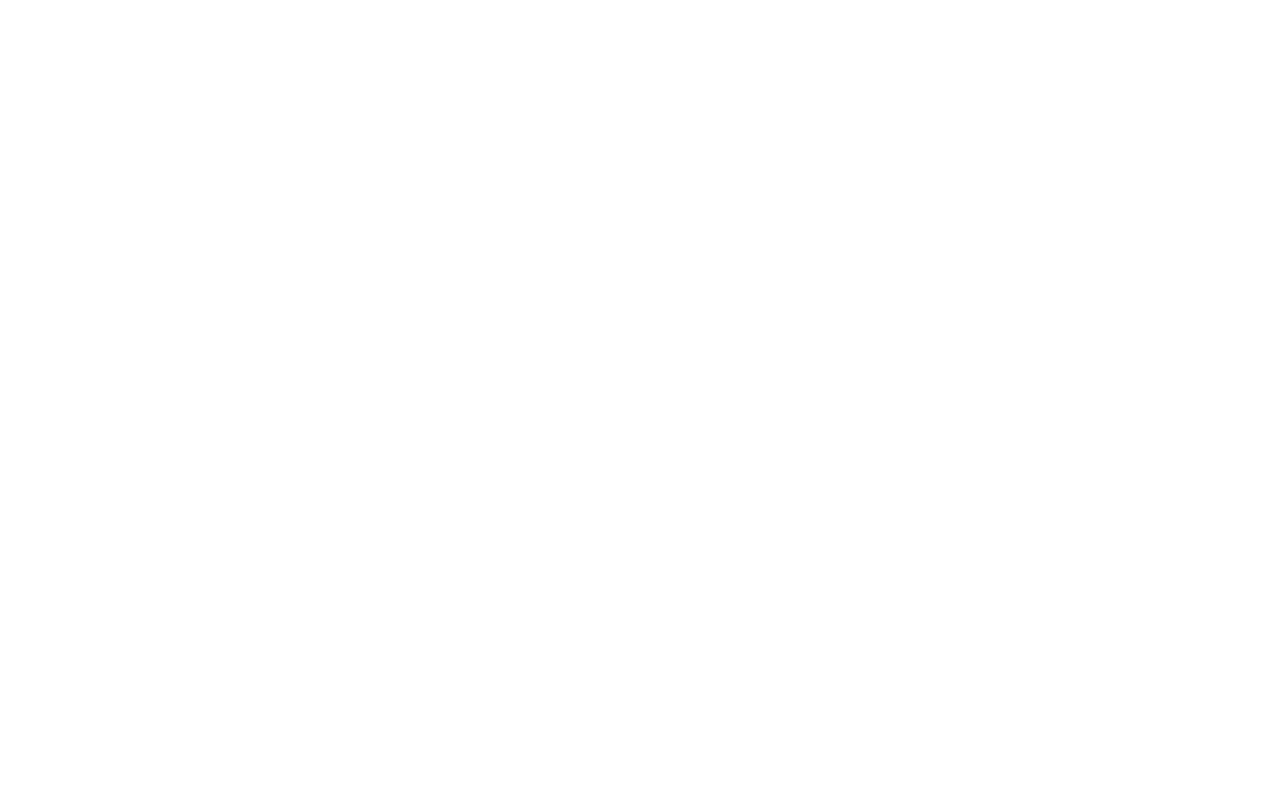
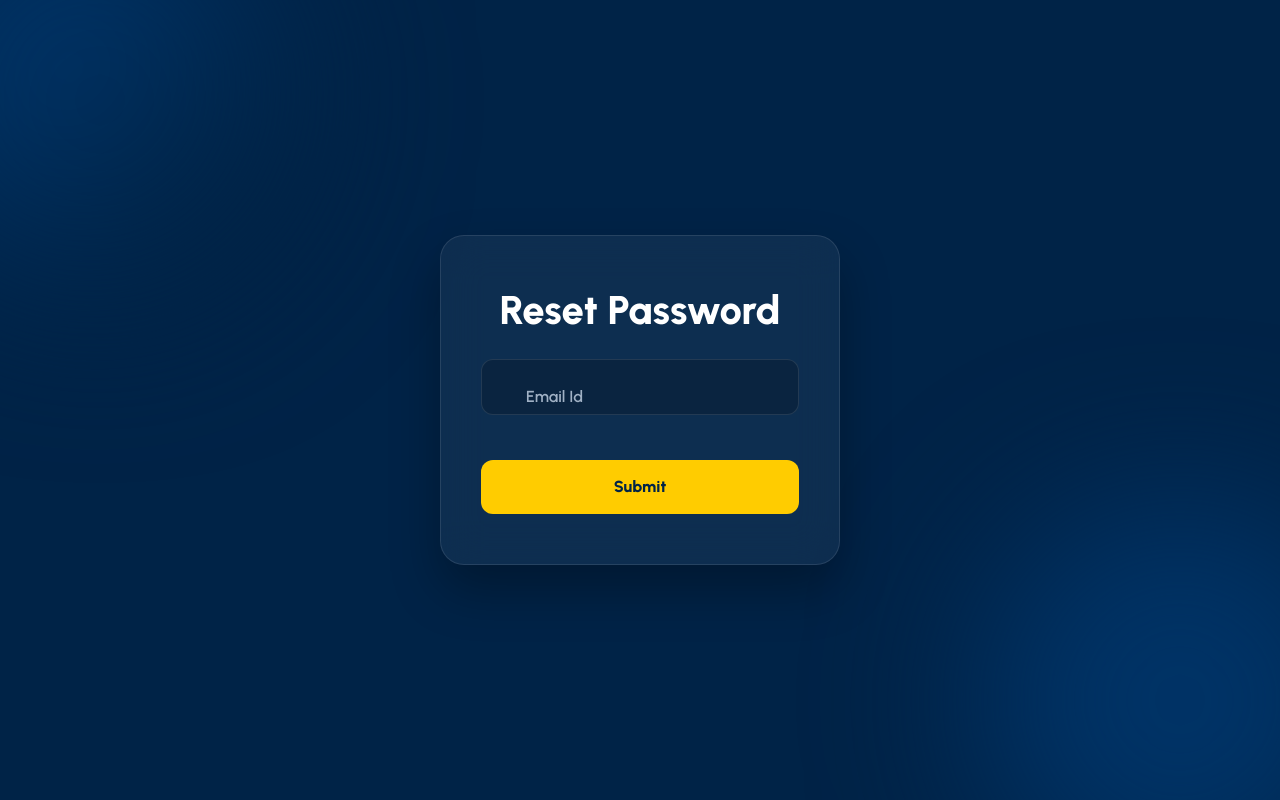
Before and after one commit to Kaushik-2802/Insurance_portal, a React (Vite) app: page /forgot in a window 1280 px wide. Before the commit this address had no page. Built offline with nearby package versions, Linux system fonts and the light colour scheme.

Commit message:
name change and added forgot password validation

```diff
--- a/src/App.jsx
+++ b/src/App.jsx
@@ -14,6 +14,8 @@
 import AdminLogin from './Admin/AdminLogin'
 import PolicyType from './pages/PolicyType'
 import CalculatePremium from './pages/CalculatePremium'
+import ForgotPassword from './pages/ForgotPassword'
+import ResetPassword from './pages/ResetPassword'
 import './App.css'
 
 function App() {
@@ -33,6 +35,8 @@
         <Route path="/admin-login" element={<AdminLogin />} />
         <Route path="/policy-type" element={<PolicyType />} />
         <Route path="/calculate-premium" element={<CalculatePremium />} />
+        <Route path="/forgot" element={<ForgotPassword />} />
+        <Route path='/reset-password' element={<ResetPassword />} />
       </Routes>
     </BrowserRouter>
   )
--- a/src/components/Footer.jsx
+++ b/src/components/Footer.jsx
@@ -10,7 +10,7 @@
 
           {/* Brand & Purpose */}
           <div className="footer-section footer-logo-box">
-            <h2>SHIELD GENERAL</h2>
+            <h2>LTI Insurance</h2>
             <p className="footer-desc">
               Redefining automotive security through smart insurance tech.
               Licensed and regulated by IRDAI.
@@ -42,7 +42,7 @@
             </div>
             <div className="contact-item" style={{ margin: '15px 0' }}>
               <i className="fa-solid fa-envelope-open-text"></i>
-              <span> help@shield.com</span>
+              <span> help@ltiinsurance.com</span>
             </div>
             <div className="contact-item">
               <i className="fa-solid fa-map-pin"></i>
@@ -69,7 +69,7 @@
         {/* Global Legal Bar */}
         <div className="footer-bottom">
           <p style={{ fontSize: '0.8rem', color: '#8892b0' }}>
-            &copy; {new Date().getFullYear()} Shield General Insurance Co. Ltd.
+            &copy; {new Date().getFullYear()} LTI Insurance Co. Ltd.
           </p>
           <div className="footer-legal">
             <Link to="/privacy">Privacy Policy</Link>
--- a/src/components/Header.jsx
+++ b/src/components/Header.jsx
@@ -6,7 +6,7 @@
   return (
     <header className="header">
       <div className="logo">
-        <h1>Shield General</h1>
+        <h1>LTI Insurance</h1>
         <p className="tagline">Secure your ride, secure your life</p>
       </div>
       <nav className="nav">
@@ -19,9 +19,9 @@
           <li><Link to="/login">Login</Link></li>
         </ul>
       </nav>
-      <div className="cta">
+      {/* <div className="cta">
         <Link to="/quote" className="quote-btn">Get a Quote</Link>
-      </div>
+      </div> */}
     </header>
   );
 }
--- a/src/components/InnerHeader.jsx
+++ b/src/components/InnerHeader.jsx
@@ -28,7 +28,7 @@
   return (
     <header className="header">
       <div className="logo" onClick={() => navigate("/dashboard")} style={{cursor: 'pointer'}}>
-        <h1>Shield General</h1>
+        <h1>LTI Insurance</h1>
         <p className="tagline">PREMIUM PROTECTION</p>
       </div>
 
--- /dev/null
+++ b/src/pages/ForgotPassword.css
@@ -0,0 +1,105 @@
+@import url('https://fonts.googleapis.com/css2?family=Urbanist:wght@300;400;600;800&display=swap');
+
+:root {
+  --primary-navy: #002347;
+  --accent-gold: #ffcc00;
+}
+
+.forgot-password-page {
+  margin: 0;
+  height: 100vh;
+  display: flex;
+  justify-content: center;
+  align-items: center;
+  background: var(--primary-navy);
+  font-family: "Urbanist", sans-serif;
+  overflow: hidden;
+  position: relative;
+}
+
+.bg-blob, .bg-blob-2 {
+  position: absolute;
+  width: 400px;
+  height: 400px;
+  background: linear-gradient(135deg, #004080 0%, #001a33 100%);
+  filter: blur(80px);
+  border-radius: 50%;
+  z-index: 0;
+}
+.bg-blob { top: -100px; left: -100px; }
+.bg-blob-2 { bottom: -100px; right: -100px; background: #003366; }
+
+.forgot-card-glass {
+  z-index: 1;
+  background: rgba(255, 255, 255, 0.05);
+  backdrop-filter: blur(20px);
+  border: 1px solid rgba(255, 255, 255, 0.1);
+  padding: 50px 40px;
+  border-radius: 24px;
+  width: 400px;
+  box-shadow: 0 25px 50px rgba(0, 0, 0, 0.3);
+  text-align: center;
+}
+
+.forgot-card-glass h1 {
+  color: white;
+  font-weight: 800;
+  margin-bottom: 25px;
+}
+
+.forgot-card-glass label {
+  display: block;
+  text-align: left;
+  margin-bottom: 8px;
+  font-weight: 600;
+  color: #a0b1c5;
+}
+
+.forgot-card-glass input {
+  width: 100%;
+  padding: 15px;
+  margin-bottom: 20px;
+  background: rgba(0, 0, 0, 0.2);
+  border: 1px solid rgba(255, 255, 255, 0.1);
+  border-radius: 12px;
+  color: white;
+  transition: all 0.3s ease;
+}
+
+.forgot-card-glass input:focus {
+  outline: none;
+  border-color: var(--accent-gold);
+  background: rgba(0, 0, 0, 0.4);
+}
+
+.otp-container {
+  display: flex;
+  justify-content: space-between;
+  margin-bottom: 20px;
+}
+
+.otp-container input {
+  width: 45px;
+  height: 50px;
+  text-align: center;
+  font-size: 1.2rem;
+  border-radius: 12px;
+}
+
+.forgot-card-glass button {
+  width: 100%;
+  padding: 15px;
+  background: var(--accent-gold);
+  color: var(--primary-navy);
+  border: none;
+  border-radius: 12px;
+  font-weight: 800;
+  cursor: pointer;
+  transition: 0.3s;
+}
+
+.forgot-card-glass button:hover {
+  transform: translateY(-2px);
+  box-shadow: 0 10px 20px rgba(255, 204, 0, 0.2);
+  background: #fff;
+}
--- /dev/null
+++ b/src/pages/ForgotPassword.jsx
@@ -0,0 +1,88 @@
+import React, { useState } from "react";
+import { useNavigate } from "react-router-dom";
+import "./ForgotPassword.css";
+
+export default function ForgotPassword() {
+  const navigate = useNavigate();
+  const [email, setEmail] = useState("");
+  const [showOtp, setShowOtp] = useState(false);
+  const [otp, setOtp] = useState(new Array(6).fill(""));
+
+  const handleEmailChange = (e) => {
+    setEmail(e.target.value);
+    if (e.target.value.includes("@")) {
+      setShowOtp(true);
+    } else {
+      setShowOtp(false);
+    }
+  };
+
+  const handleOtpChange = (value, index) => {
+    if (/^[0-9]?$/.test(value)) {
+      const newOtp = [...otp];
+      newOtp[index] = value;
+      setOtp(newOtp);
+
+      if (value && index < 5) {
+        document.getElementById(`otp-${index + 1}`).focus();
+      }
+    }
+  };
+
+  const handleSubmit = () => {
+    const enteredOtp = otp.join("");
+    console.log("Entered OTP:", enteredOtp);
+    navigate("/reset-password");
+  };
+
+  return (
+    <div className="forgot-password-page">
+      {/* Background blobs */}
+      <div className="bg-blob"></div>
+      <div className="bg-blob-2"></div>
+
+      {/* Glass Card */}
+      <div className="forgot-card-glass">
+        <h1>Reset Password</h1>
+
+        <div className="input-wrapper">
+          <input
+            type="email"
+            id="email"
+            placeholder=" "
+            value={email}
+            onChange={handleEmailChange}
+            required
+          />
+          <label htmlFor="email">Email Id</label>
+        </div>
+
+        {showOtp && (
+          <>
+            <label>Enter OTP</label>
+            <div className="otp-container">
+              {otp.map((digit, index) => (
+                <input
+                  key={index}
+                  id={`otp-${index}`}
+                  type="text"
+                  maxLength="1"
+                  value={digit}
+                  onChange={(e) => handleOtpChange(e.target.value, index)}
+                />
+              ))}
+            </div>
+          </>
+        )}
+
+        <button
+          type="submit"
+          className="login-btn-premium"
+          onClick={handleSubmit}
+        >
+          Submit
+        </button>
+      </div>
+    </div>
+  );
+}
--- a/src/pages/Login.jsx
+++ b/src/pages/Login.jsx
@@ -43,7 +43,7 @@
             <label className="remember-me">
               <input type="checkbox" /> Remember me
             </label>
-            <a href="#forgot" className="forgot-pass">Forgot Password?</a>
+            <a href="/forgot" className="forgot-pass">Forgot Password?</a>
           </div>
 
           <button type="submit" className="login-btn-premium">
--- /dev/null
+++ b/src/pages/ResetPassword.css
@@ -0,0 +1,91 @@
+@import url('https://fonts.googleapis.com/css2?family=Urbanist:wght@300;400;600;800&display=swap');
+
+:root {
+  --primary-navy: #002347;
+  --accent-gold: #ffcc00;
+}
+
+.reset-password-page {
+  margin: 0;
+  height: 100vh;
+  display: flex;
+  justify-content: center;
+  align-items: center;
+  background: var(--primary-navy);
+  font-family: "Urbanist", sans-serif;
+  overflow: hidden;
+  position: relative;
+}
+
+.bg-blob, .bg-blob-2 {
+  position: absolute;
+  width: 400px;
+  height: 400px;
+  background: linear-gradient(135deg, #004080 0%, #001a33 100%);
+  filter: blur(80px);
+  border-radius: 50%;
+  z-index: 0;
+}
+.bg-blob { top: -100px; left: -100px; }
+.bg-blob-2 { bottom: -100px; right: -100px; background: #003366; }
+
+.reset-card-glass {
+  z-index: 1;
+  background: rgba(255, 255, 255, 0.05);
+  backdrop-filter: blur(20px);
+  border: 1px solid rgba(255, 255, 255, 0.1);
+  padding: 50px 40px;
+  border-radius: 24px;
+  width: 400px;
+  box-shadow: 0 25px 50px rgba(0, 0, 0, 0.3);
+  text-align: center;
+}
+
+.reset-card-glass h1 {
+  color: white;
+  font-weight: 800;
+  margin-bottom: 25px;
+}
+
+.reset-card-glass label {
+  display: block;
+  text-align: left;
+  margin-bottom: 8px;
+  font-weight: 600;
+  color: #a0b1c5;
+}
+
+.reset-card-glass input {
+  width: 100%;
+  padding: 15px;
+  margin-bottom: 20px;
+  background: rgba(0, 0, 0, 0.2);
+  border: 1px solid rgba(255, 255, 255, 0.1);
+  border-radius: 12px;
+  color: white;
+  transition: all 0.3s ease;
+}
+
+.reset-card-glass input:focus {
+  outline: none;
+  border-color: var(--accent-gold);
+  background: rgba(0, 0, 0, 0.4);
+}
+
+.reset-card-glass button {
+  width: 100%;
+  padding: 15px;
+  background: var(--accent-gold);
+  color: var(--primary-navy);
+  border: none;
+  border-radius: 12px;
+  font-weight: 800;
+  cursor: pointer;
+  transition: 0.3s;
+}
+
+.reset-card-glass button:hover {
+  transform: translateY(-2px);
+  box-shadow: 0 10px 20px rgba(255, 204, 0, 0.2);
+  background: #fff;
+}
--- /dev/null
+++ b/src/pages/ResetPassword.jsx
@@ -0,0 +1,54 @@
+import React from "react";
+import { useNavigate } from "react-router-dom";
+import "./ResetPassword.css";
+
+export default function ResetPassword() {
+  const navigate = useNavigate();
+
+  const handleSubmit = () => {
+    navigate("/login");
+  };
+
+  return (
+    <div className="reset-password-page">
+      {/* Background blobs for depth */}
+      <div className="bg-blob"></div>
+      <div className="bg-blob-2"></div>
+
+      {/* Glass Card */}
+      <div className="reset-card-glass">
+        <h1>Reset Password</h1>
+
+        <div className="input-wrapper">
+          <input
+            type="password"
+            id="NewPass"
+            name="NewPass"
+            placeholder=" "
+            required
+          />
+          <label htmlFor="NewPass">New Password</label>
+        </div>
+
+        <div className="input-wrapper">
+          <input
+            type="password"
+            id="ConfPass"
+            name="ConfPass"
+            placeholder=" "
+            required
+          />
+          <label htmlFor="ConfPass">Confirm Password</label>
+        </div>
+
+        <button
+          type="submit"
+          className="login-btn-premium"
+          onClick={handleSubmit}
+        >
+          Submit
+        </button>
+      </div>
+    </div>
+  );
+}
```
